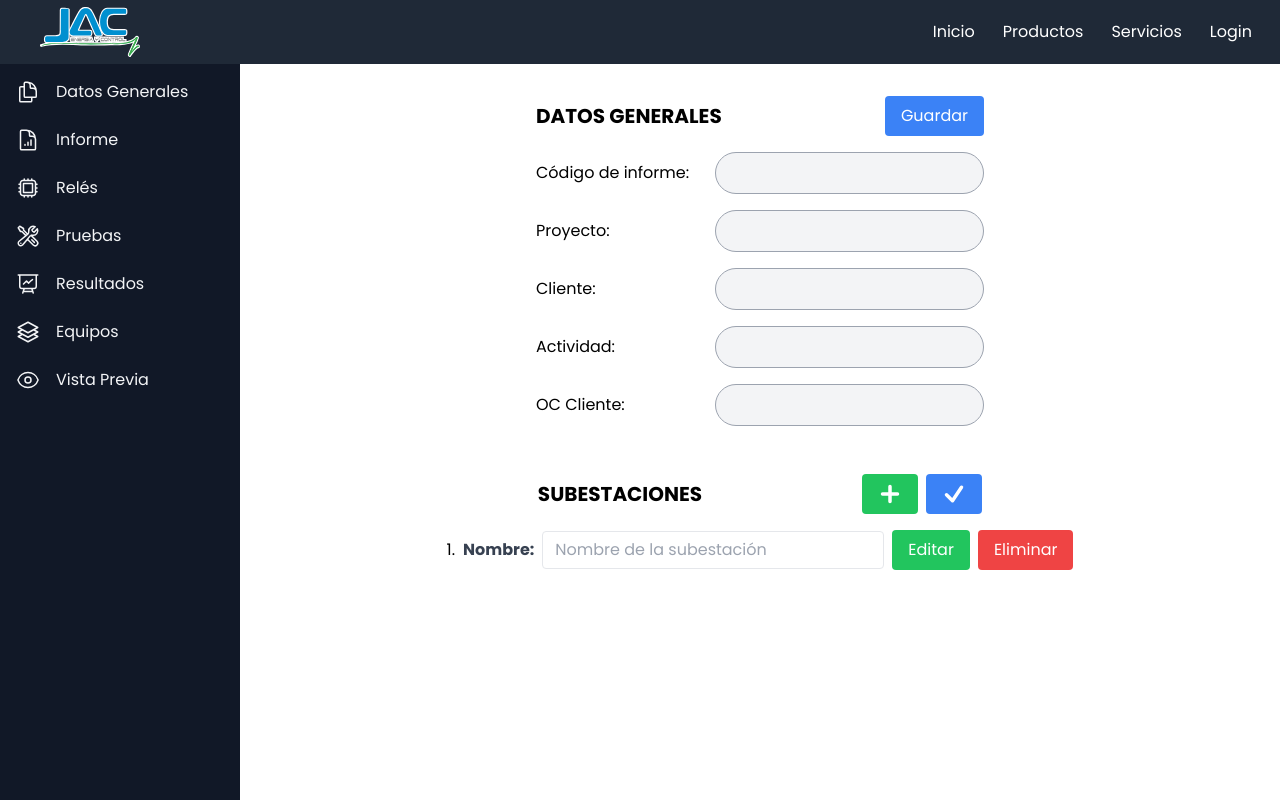
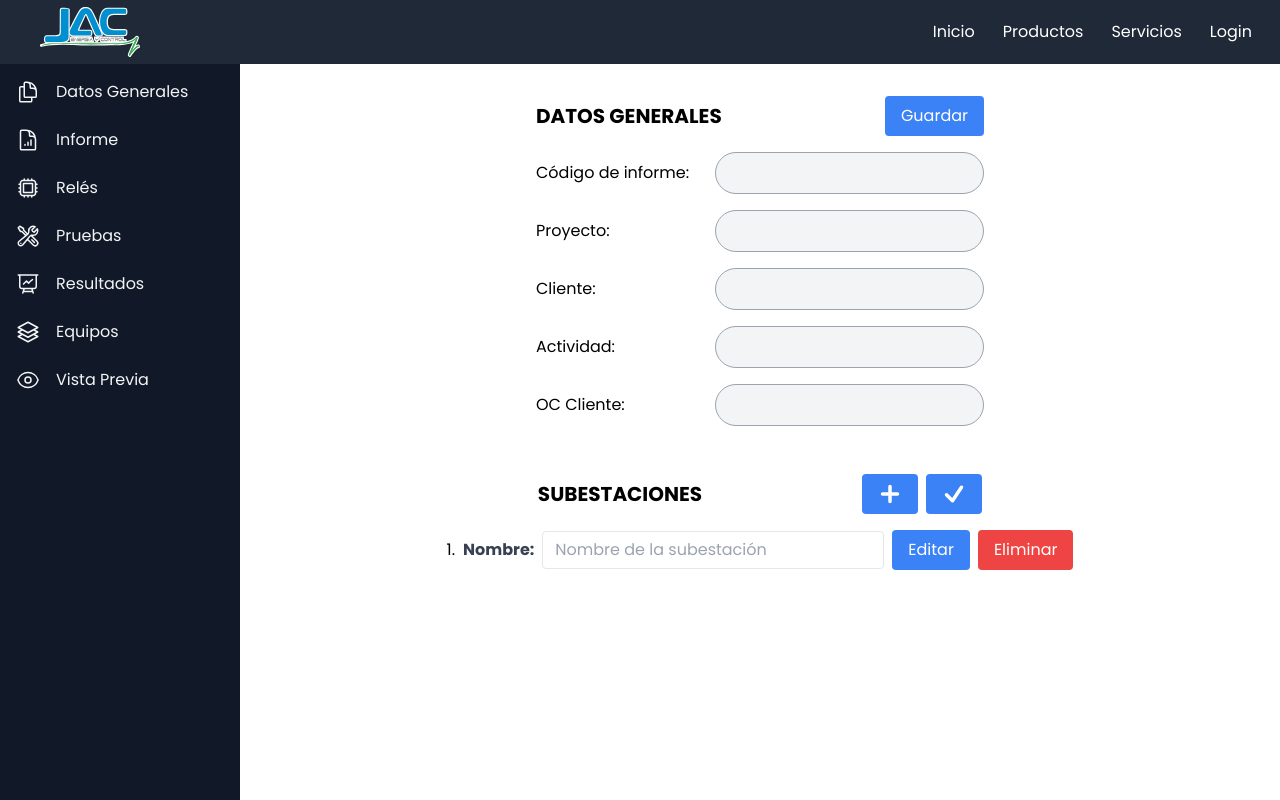
Before and after one commit to joseniquen08/jac-aplicacion-informes-front, a Next.js app: page /datos-generales in a window 1280 px wide. Both pictures are taken after a click on the button 890 px from the left and 494 px from the top of the page. Built offline with nearby package versions, Linux system fonts and the light colour scheme.

Commit message:
changes in color button

```diff
--- a/src/pages/datos-generales/index.tsx
+++ b/src/pages/datos-generales/index.tsx
@@ -83,7 +83,7 @@
             <h2 className="text-xl font-bold mr-20 pr-20">SUBESTACIONES</h2>
             <div className="flex">
               <button
-                className="bg-green-500 hover:bg-green-700 text-white font-bold py-2 px-4 rounded mr-2"
+                className="bg-blue-500 hover:bg-blue-700 text-white font-bold py-2 px-4 rounded mr-2"
                 onClick={handleAgregarSubestacion}
               >
                 <svg xmlns="http://www.w3.org/2000/svg"
@@ -131,7 +131,7 @@
                 />
               </div>
               <button
-                className="bg-green-500 hover:bg-green-700 text-white py-2 px-4 rounded mr-2"
+                className="bg-blue-500 hover:bg-blue-700 text-white py-2 px-4 rounded mr-2"
               >
                 Editar
               </button>
```
